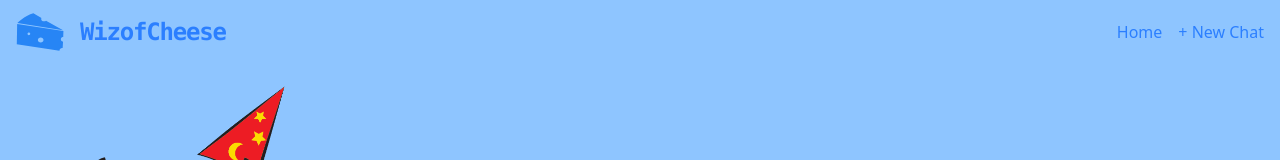
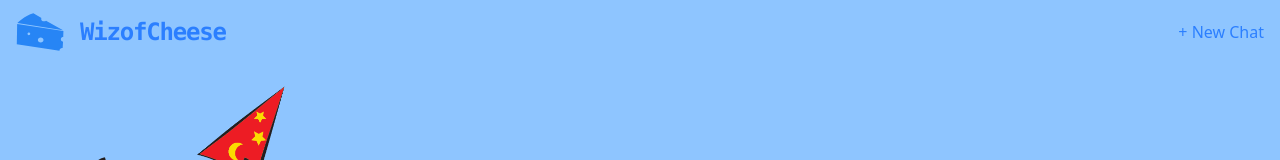
Before and after one commit to gppaone/woc, a SvelteKit app: page / in a window 1280 px wide. Shown: the top 160 px of the page. Built offline with nearby package versions, Linux system fonts and the light colour scheme.

Commit message:
layout fix

```diff
--- a/src/routes/+layout.svelte
+++ b/src/routes/+layout.svelte
@@ -10,6 +10,7 @@
 		e.preventDefault();
 		resetChat();
 	}
+
 </script>
 <svelte:head><link rel="icon" href={favicon} /></svelte:head>
 <header class="flex justify-between items-center px-4 py-2 m-0">
@@ -19,7 +20,6 @@
     </div>
     <nav>
         <ul class="flex items-center gap-4">
-            <li><a href="/" class="text-blue-500 hover:text-blue-600 hover:underline">Home</a></li>
             <li><a href="/" class="text-blue-500 hover:text-blue-600 hover:underline" onclick={handleNewChat}>+ New Chat</a></li>
             <!--<li><a href="/contact" class="text-blue-500 hover:text-blue-600 hover:underline">Contact</a></li> -->
         </ul>
```
